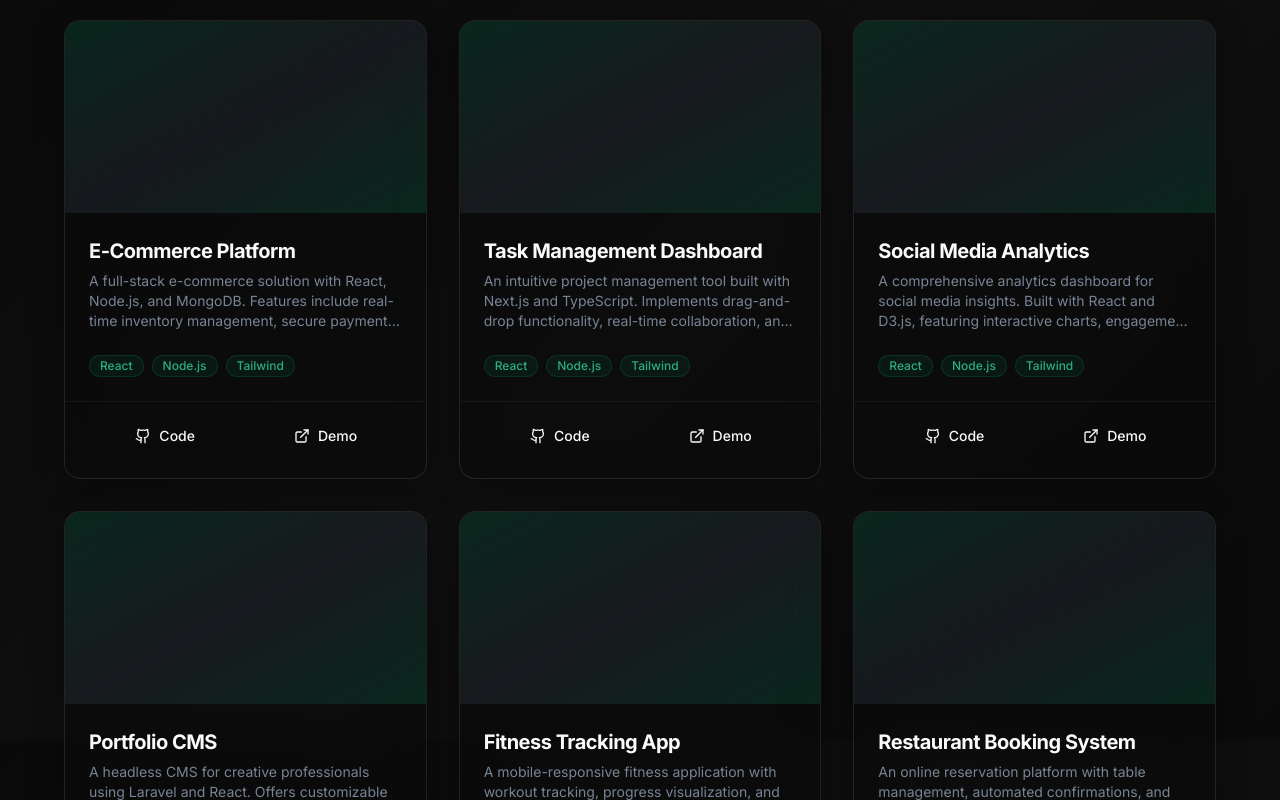
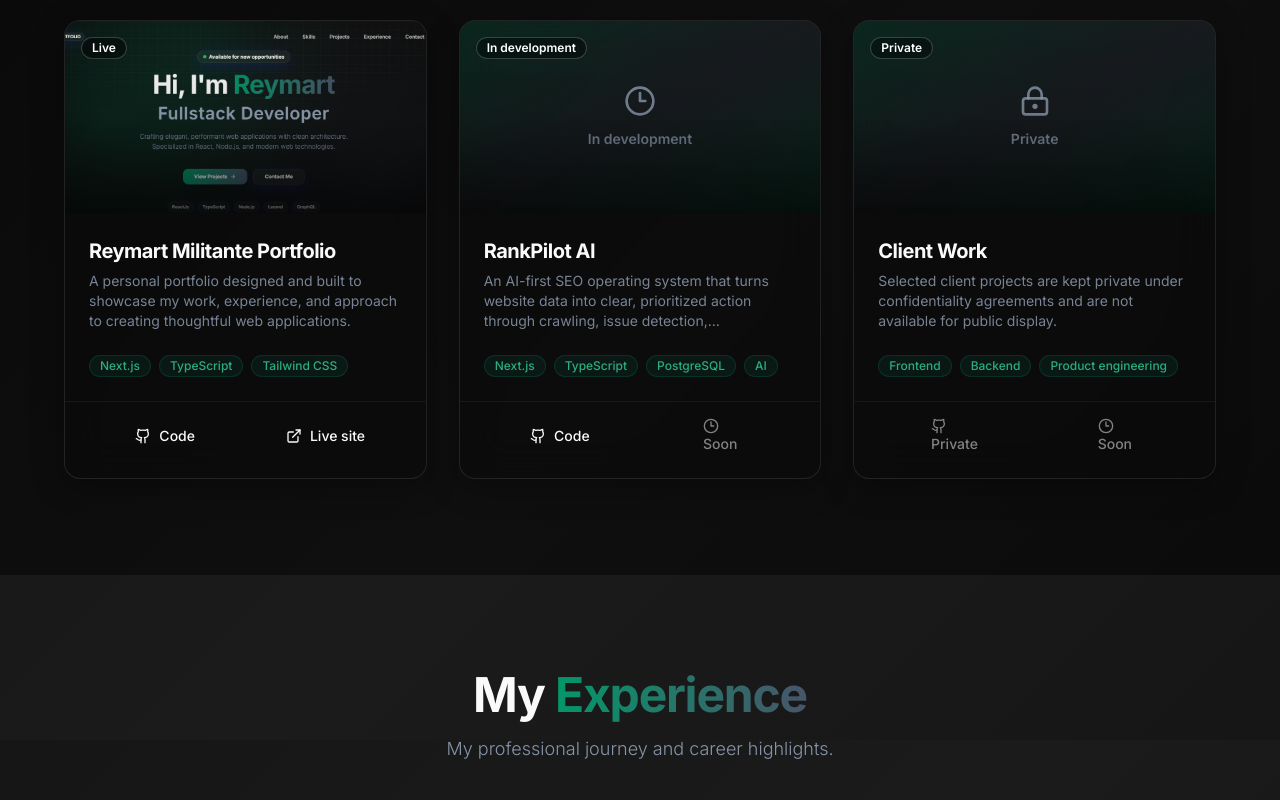
Before and after one commit to martmilitante/portfolio, a Next.js app: page / in a window 1280 px wide. Shown: the part 2460-3260 px from the top of the page. Built offline with nearby package versions, Linux system fonts and the light colour scheme.

Commit message:
feat: refresh featured projects and experience details

```diff
--- a/app/components/Experience.tsx
+++ b/app/components/Experience.tsx
@@ -16,7 +16,7 @@ export default function Experience() {
     {
       title: "Software Engineer",
       company: "smartIT - Freelance",
-      date: "2024 - Present",
+      date: "2024 - 2026",
       description:
         "Leading the development of new features and improvements for both frontend and backend. Collaborating with UX/UI designers and Product Managers to implement designs and ensure seamless integration. Working closely with tech leads to ensure high quality code standard for functionality and data flow throughout the application. Building RESTful APIs and integrating them with the front-end to handle data communication efficiently.",
     },
--- a/app/components/Projects.tsx
+++ b/app/components/Projects.tsx
@@ -1,5 +1,6 @@
 "use client";
 
+import Image from "next/image";
 import { motion } from "framer-motion";
 import {
   Card,
@@ -11,7 +12,7 @@ import {
 } from "@/components/ui/card";
 import { Badge } from "@/components/ui/badge";
 import { Button } from "@/components/ui/button";
-import { Github, ExternalLink } from "lucide-react";
+import { Clock3, ExternalLink, Github, LockKeyhole } from "lucide-react";
 import { projectArr } from "../staticData/data";
 
 export default function Projects() {
@@ -39,7 +40,7 @@ export default function Projects() {
         <div className="grid md:grid-cols-2 lg:grid-cols-3 gap-8">
           {projectArr.map((project, index) => (
             <motion.div
-              key={index}
+              key={project.heading}
               initial={{ opacity: 0, y: 20 }}
               whileInView={{ opacity: 1, y: 0 }}
               viewport={{ once: true }}
@@ -48,17 +49,30 @@ export default function Projects() {
             >
               <Card className="glass-card border-white/10 hover:border-white/20 hover:shadow-xl hover:shadow-emerald-600/10 transition-all duration-300 h-full flex flex-col overflow-hidden group">
                 <div className="relative h-48 bg-gradient-to-br from-emerald-600/20 via-slate-600/20 to-emerald-600/20 overflow-hidden">
-                  <div className="absolute inset-0 bg-gradient-to-t from-black/50 to-transparent opacity-0 group-hover:opacity-100 transition-opacity duration-300" />
-                  <div className="absolute inset-0 flex items-center justify-center opacity-0 group-hover:opacity-100 transition-opacity duration-300">
-                    <Button
-                      variant="secondary"
-                      size="sm"
-                      className="glass rounded-lg font-semibold"
-                    >
-                      View Details
-                    </Button>
-                  </div>
+                  {project.image ? (
+                    <Image
+                      src={project.image}
+                      alt={`${project.heading} preview`}
+                      fill
+                      sizes="(max-width: 768px) 100vw, (max-width: 1280px) 33vw, 400px"
+                      className="object-cover object-top transition-transform duration-500 group-hover:scale-105"
+                    />
+                  ) : (
+                    <div className="absolute inset-0 flex flex-col items-center justify-center gap-3 text-muted-foreground/80">
+                      {project.status === "Private" ? (
+                        <LockKeyhole className="h-8 w-8" />
+                      ) : (
+                        <Clock3 className="h-8 w-8" />
+                      )}
+                      <span className="text-sm font-semibold">{project.status}</span>
+                    </div>
+                  )}
+                  <div className="absolute inset-0 bg-gradient-to-t from-black/60 via-black/10 to-transparent" />
+                  <Badge className="absolute left-4 top-4 border-white/20 bg-black/45 text-white backdrop-blur-sm">
+                    {project.status}
+                  </Badge>
                 </div>
+
                 <CardHeader>
                   <CardTitle className="text-xl font-bold tracking-tight group-hover:text-emerald-400 transition-colors duration-300">
                     {project.heading}
@@ -67,9 +81,10 @@ export default function Projects() {
                     {project.body}
                   </CardDescription>
                 </CardHeader>
+
                 <CardContent className="flex-grow">
                   <div className="flex flex-wrap gap-2">
-                    {["React", "Node.js", "Tailwind"].map((tech) => (
+                    {project.technologies.map((tech) => (
                       <Badge
                         key={tech}
                         variant="secondary"
@@ -80,22 +95,45 @@ export default function Projects() {
                     ))}
                   </div>
                 </CardContent>
+
                 <CardFooter className="flex justify-between border-t border-white/5 pt-4 gap-2">
                   <Button
                     variant="ghost"
                     size="sm"
+                    disabled={!project.codeUrl}
                     className="hover:text-emerald-400 hover:bg-emerald-600/10 transition-all duration-300 flex-1"
+                    asChild={Boolean(project.codeUrl)}
                   >
-                    <Github className="mr-2 h-4 w-4" />
-                    Code
+                    {project.codeUrl ? (
+                      <a href={project.codeUrl} target="_blank" rel="noreferrer">
+                        <Github className="mr-2 h-4 w-4" />
+                        Code
+                      </a>
+                    ) : (
+                      <span>
+                        <Github className="mr-2 h-4 w-4" />
+                        {project.status === "Private" ? "Private" : "Unavailable"}
+                      </span>
+                    )}
                   </Button>
                   <Button
                     variant="ghost"
                     size="sm"
+                    disabled={!project.liveUrl}
                     className="hover:text-slate-400 hover:bg-slate-600/10 transition-all duration-300 flex-1"
+                    asChild={Boolean(project.liveUrl)}
                   >
-                    <ExternalLink className="mr-2 h-4 w-4" />
-                    Demo
+                    {project.liveUrl ? (
+                      <a href={project.liveUrl} target="_blank" rel="noreferrer">
+                        <ExternalLink className="mr-2 h-4 w-4" />
+                        Live site
+                      </a>
+                    ) : (
+                      <span>
+                        <Clock3 className="mr-2 h-4 w-4" />
+                        Soon
+                      </span>
+                    )}
                   </Button>
                 </CardFooter>
               </Card>
--- a/app/staticData/data.ts
+++ b/app/staticData/data.ts
@@ -108,27 +108,30 @@ export const toolsAndTechStacksData = [
 
 export const projectArr = [
   {
-    heading: "E-Commerce Platform",
-    body: "A full-stack e-commerce solution with React, Node.js, and MongoDB. Features include real-time inventory management, secure payment integration, and responsive design for seamless shopping experiences.",
+    heading: "Reymart Militante Portfolio",
+    body: "A personal portfolio designed and built to showcase my work, experience, and approach to creating thoughtful web applications.",
+    image: "/images/portfolio-preview.png",
+    status: "Live",
+    technologies: ["Next.js", "TypeScript", "Tailwind CSS"],
+    codeUrl: "https://github.com/martmilitante/portfolio",
+    liveUrl: "https://reymartmilitante.dev/",
   },
   {
-    heading: "Task Management Dashboard",
-    body: "An intuitive project management tool built with Next.js and TypeScript. Implements drag-and-drop functionality, real-time collaboration, and advanced filtering for enhanced productivity.",
+    heading: "RankPilot AI",
+    body: "An AI-first SEO operating system that turns website data into clear, prioritized action through crawling, issue detection, recommendations, and professional reports.",
+    image: null,
+    status: "In development",
+    technologies: ["Next.js", "TypeScript", "PostgreSQL", "AI"],
+    codeUrl: "https://github.com/martmilitante/rankpilot-ai",
+    liveUrl: null,
   },
   {
-    heading: "Social Media Analytics",
-    body: "A comprehensive analytics dashboard for social media insights. Built with React and D3.js, featuring interactive charts, engagement metrics, and automated reporting capabilities.",
-  },
-  {
-    heading: "Portfolio CMS",
-    body: "A headless CMS for creative professionals using Laravel and React. Offers customizable templates, media management, and SEO optimization for showcasing work effectively.",
-  },
-  {
-    heading: "Fitness Tracking App",
-    body: "A mobile-responsive fitness application with workout tracking, progress visualization, and personalized recommendations. Built using React Native and Firebase for real-time data sync.",
-  },
-  {
-    heading: "Restaurant Booking System",
-    body: "An online reservation platform with table management, automated confirmations, and integration with popular calendar apps. Developed with PHP, Laravel, and MySQL.",
+    heading: "Client Work",
+    body: "Selected client projects are kept private under confidentiality agreements and are not available for public display.",
+    image: null,
+    status: "Private",
+    technologies: ["Frontend", "Backend", "Product engineering"],
+    codeUrl: null,
+    liveUrl: null,
   },
 ];
```
Also changed, not shown: public/images/portfolio-preview.png (added).
